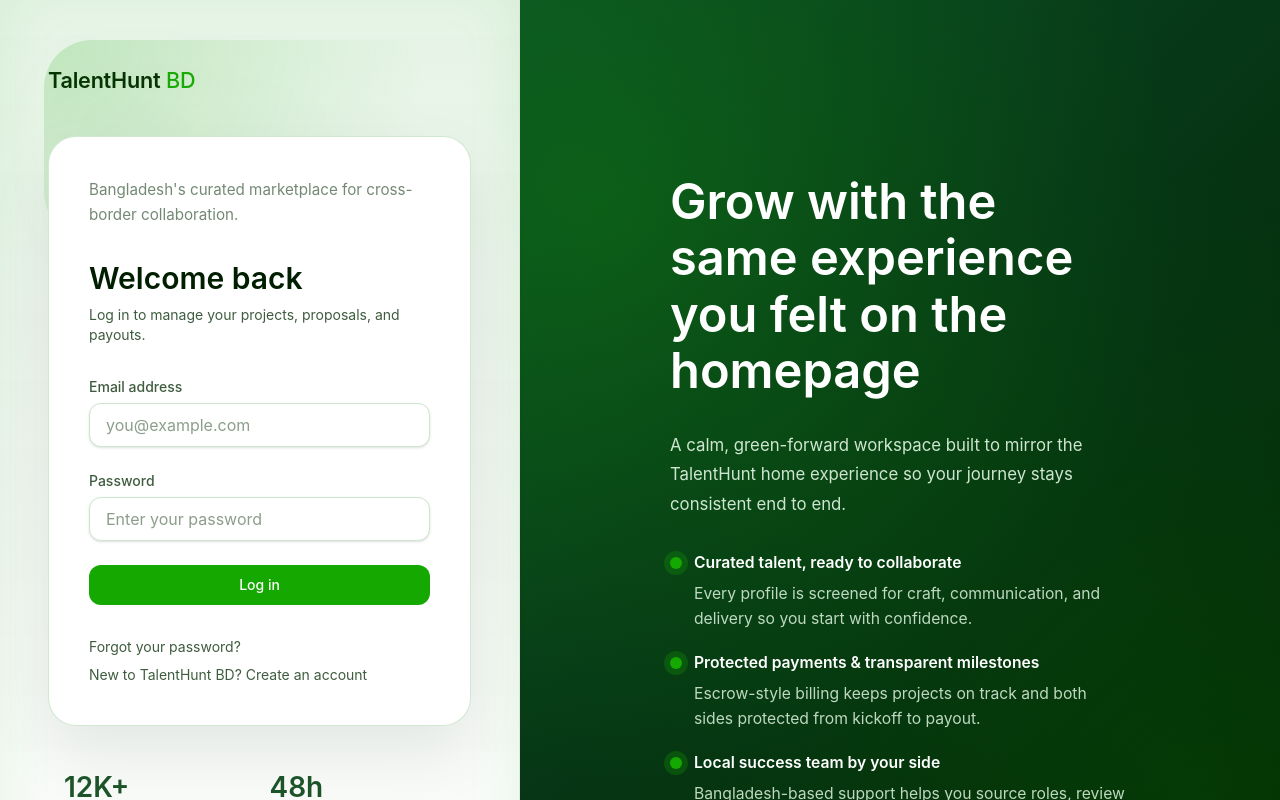
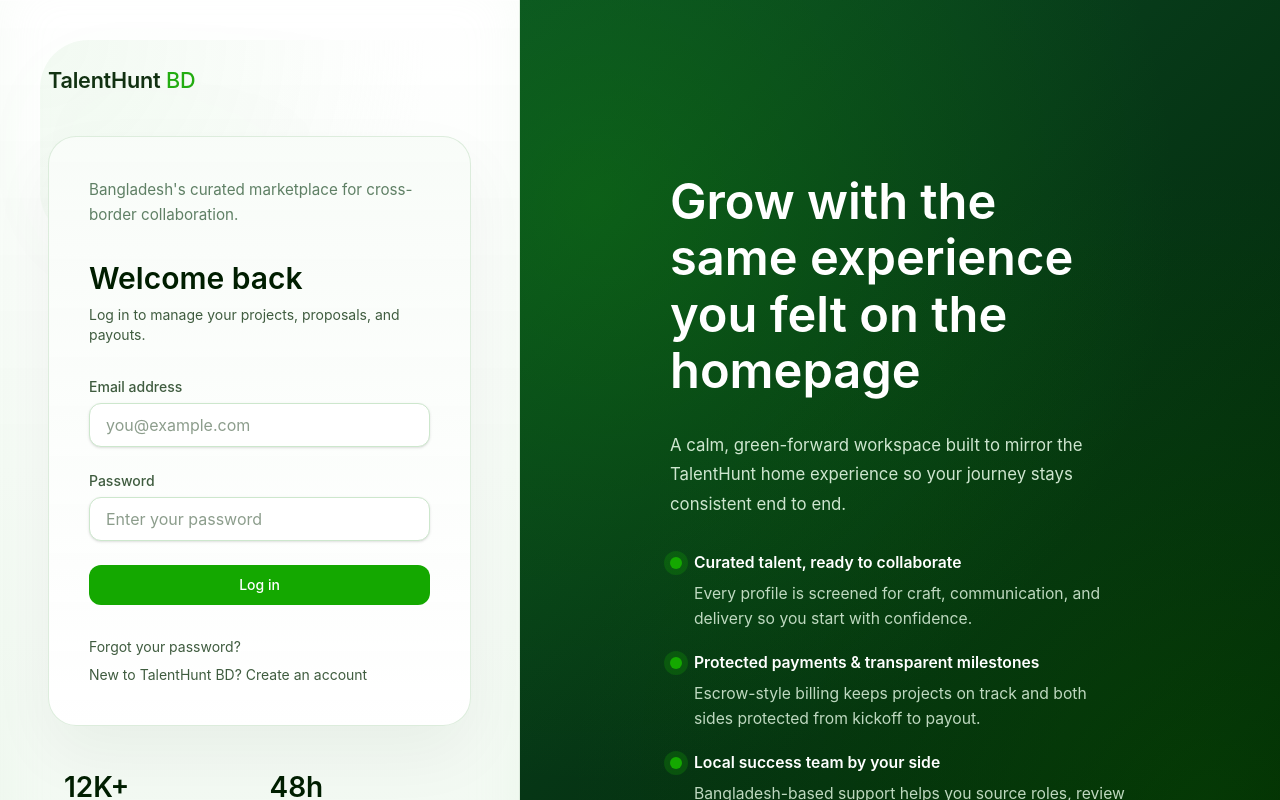
Before and after one commit to rahmatullahboss/Talent-hunt, a Next.js app in the folder web/: page /signin in a window 1280 px wide. Shown: the top 800 px of the page. Built offline with nearby package versions, Linux system fonts and the light colour scheme; no server answers.

Commit message:
Soften auth panel to match homepage light theme

```diff
--- a/web/src/app/(auth)/auth.css
+++ b/web/src/app/(auth)/auth.css
@@ -3,9 +3,9 @@
   min-height: 100vh;
   grid-template-columns: minmax(0, 520px) minmax(0, 1fr);
   background:
-    radial-gradient(circle at 0% -20%, rgba(79, 193, 97, 0.18), transparent 60%),
-    radial-gradient(circle at 0% 100%, rgba(141, 222, 160, 0.1), transparent 55%),
-    var(--background);
+    radial-gradient(circle at -20% 0%, rgba(151, 214, 151, 0.12), transparent 55%),
+    radial-gradient(circle at 120% 100%, rgba(203, 236, 203, 0.16), transparent 60%),
+    #f2f7f2;
   color: var(--foreground);
 }
 
@@ -26,21 +26,23 @@
   gap: 2.5rem;
   padding: 4rem 3rem 3.5rem;
   background:
-    linear-gradient(180deg, rgba(229, 243, 229, 0.95) 0%, rgba(242, 247, 242, 0.98) 55%, rgba(255, 255, 255, 0.95) 100%),
-    var(--background);
-  border-right: 1px solid rgba(205, 231, 205, 0.7);
-  box-shadow: inset 0 -24px 60px rgba(20, 168, 0, 0.08);
+    linear-gradient(180deg, rgba(255, 255, 255, 0.95) 0%, rgba(247, 252, 247, 0.98) 45%, rgba(240, 248, 240, 0.98) 100%),
+    #ffffff;
+  border-right: 1px solid rgba(214, 230, 214, 0.7);
+  box-shadow:
+    inset 0 1px 0 rgba(255, 255, 255, 0.6),
+    inset 0 -28px 56px rgba(203, 236, 203, 0.14);
 }
 
 .auth-panel::after {
   content: "";
   position: absolute;
-  inset: 2.5rem 2.75rem auto;
+  inset: 2.5rem 2.5rem auto;
   height: 200px;
   border-radius: 48px;
-  background: radial-gradient(circle at top left, rgba(20, 168, 0, 0.18), rgba(155, 222, 155, 0.08) 65%, transparent 80%);
+  background: radial-gradient(circle at top left, rgba(151, 214, 151, 0.12), rgba(232, 245, 232, 0.06) 65%, transparent 80%);
   z-index: 0;
-  filter: drop-shadow(0 20px 35px rgba(20, 168, 0, 0.08));
+  filter: drop-shadow(0 24px 48px rgba(168, 214, 168, 0.1));
 }
 
 .auth-brand {
@@ -66,15 +68,15 @@
   gap: 2rem;
   padding: 2.5rem;
   border-radius: 28px;
-  background: var(--card);
-  box-shadow: 0 28px 64px rgba(0, 30, 0, 0.08);
-  border: 1px solid rgba(205, 231, 205, 0.9);
+  background: linear-gradient(180deg, rgba(248, 252, 248, 0.94) 0%, rgba(255, 255, 255, 0.99) 100%);
+  box-shadow: 0 28px 64px rgba(0, 30, 0, 0.05);
+  border: 1px solid rgba(216, 234, 216, 0.85);
 }
 
 .auth-card__headline p {
   font-size: 0.95rem;
   line-height: 1.65;
-  color: rgba(63, 92, 63, 0.72);
+  color: rgba(51, 92, 59, 0.78);
 }
 
 .auth-content {
@@ -94,13 +96,13 @@
 .auth-stat dt {
   font-size: 1.75rem;
   font-weight: 600;
-  color: rgba(9, 68, 23, 0.92);
+  color: var(--foreground);
 }
 
 .auth-stat dd {
   margin-top: 0.35rem;
   font-size: 0.95rem;
-  color: rgba(63, 92, 63, 0.65);
+  color: rgba(51, 92, 59, 0.7);
 }
 
 .auth-showcase {
```
